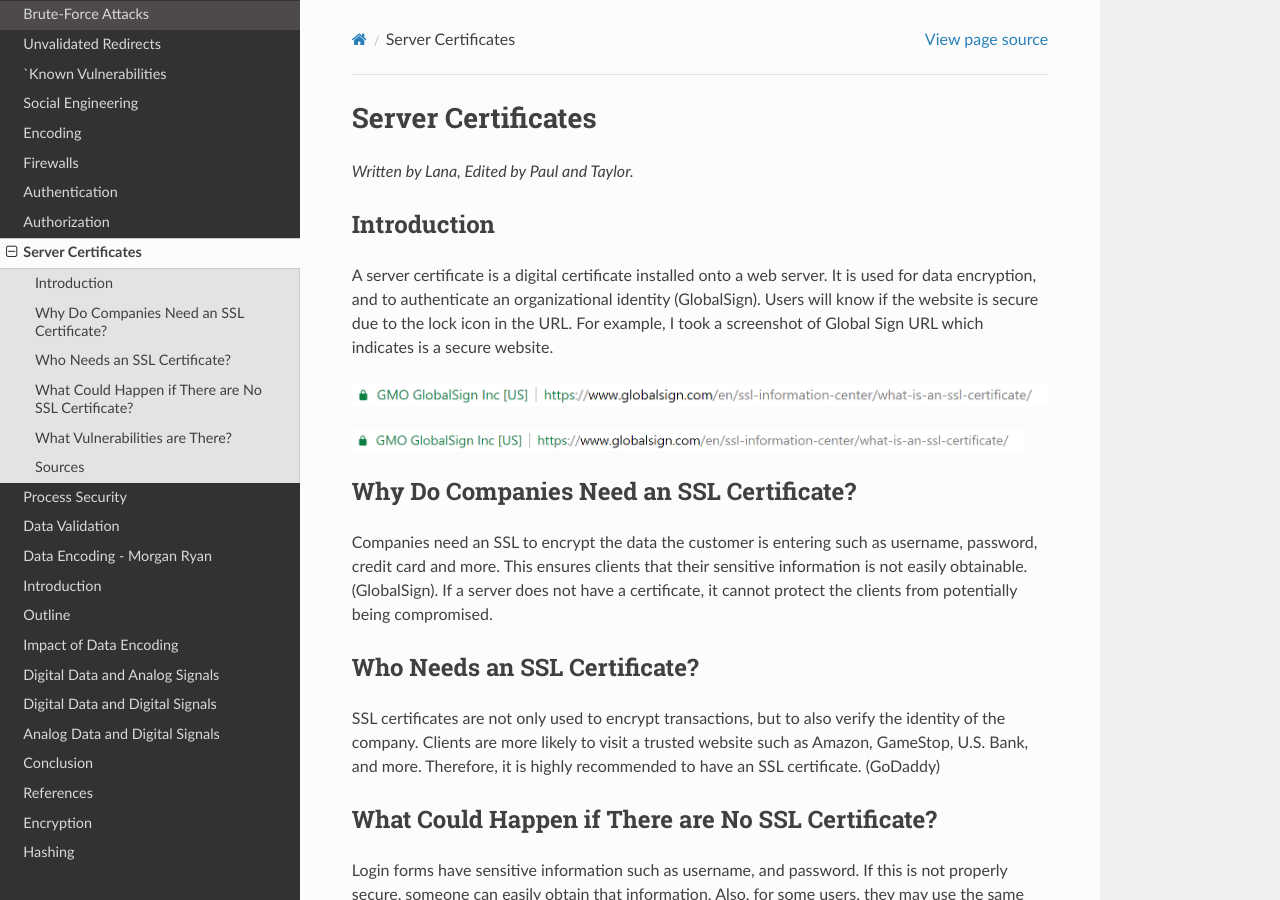
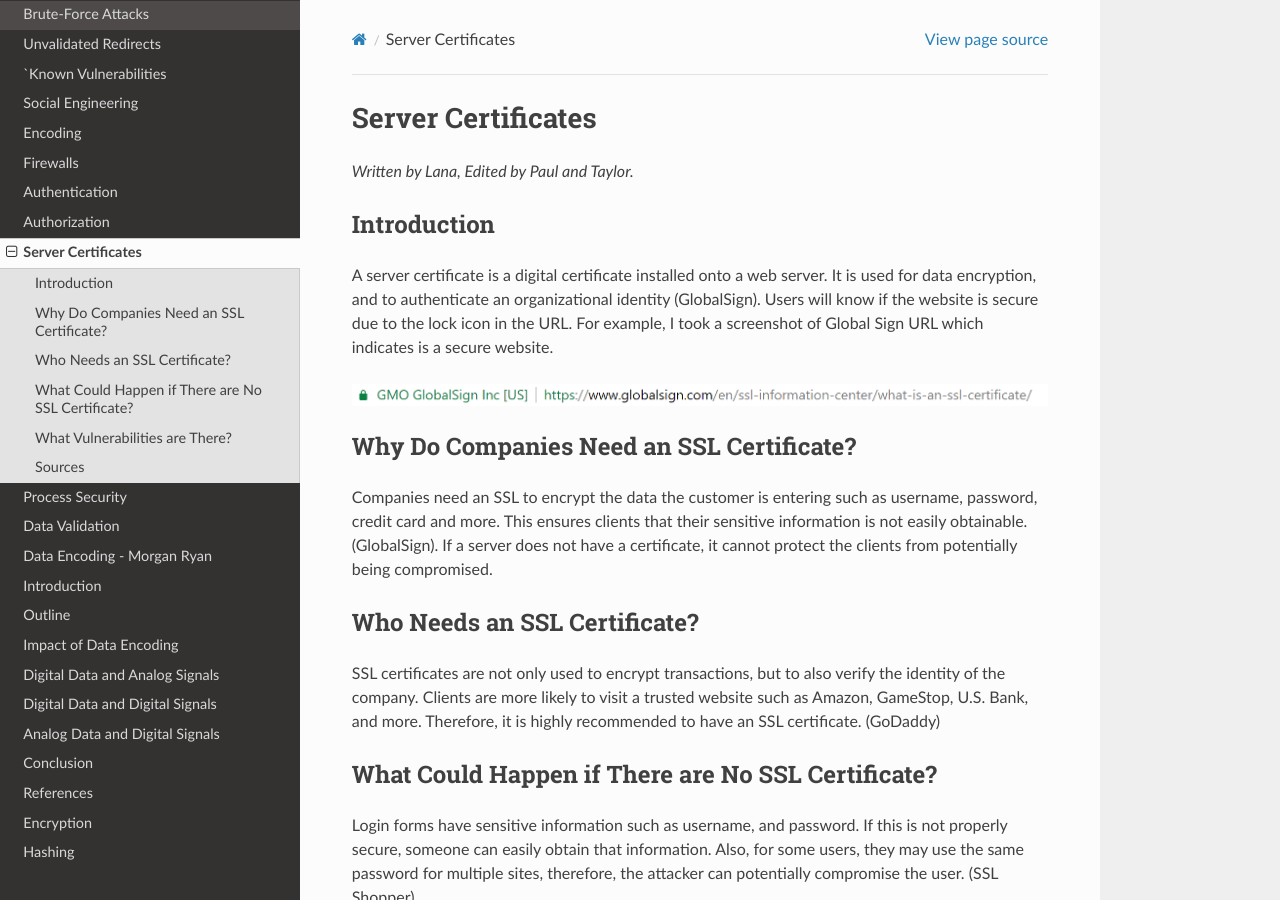
Before and after one commit to pvcraven/2017_web_security, a Sphinx documentation site: the page built from source/server_certificates/server_certificates.rst, in a window 1280 px wide and 900 px high. Built offline with Sphinx 7.4.7 and the Read the Docs theme 2.0.0, drawn with Linux system fonts in a browser that asks for light colours.

Commit message:
Added Image

```diff
--- a/source/server_certificates/server_certificates.rst
+++ b/source/server_certificates/server_certificates.rst
@@ -8,10 +8,6 @@ Introduction
 A server certificate is a digital certificate installed onto a web server. It is used for data encryption, and to authenticate an organizational identity (GlobalSign). Users will know if the website is secure due to the lock icon in the URL. For example, I took a screenshot of Global Sign URL which indicates is a secure website.
 
 .. image:: screenshotSSL.PNG
-		:align: left
-		:alt: Lock Icon on URL
-
-.. figure:: screenshotSSL.PNG
 		:align: left
 		:alt: Lock Icon on URL
 
```
